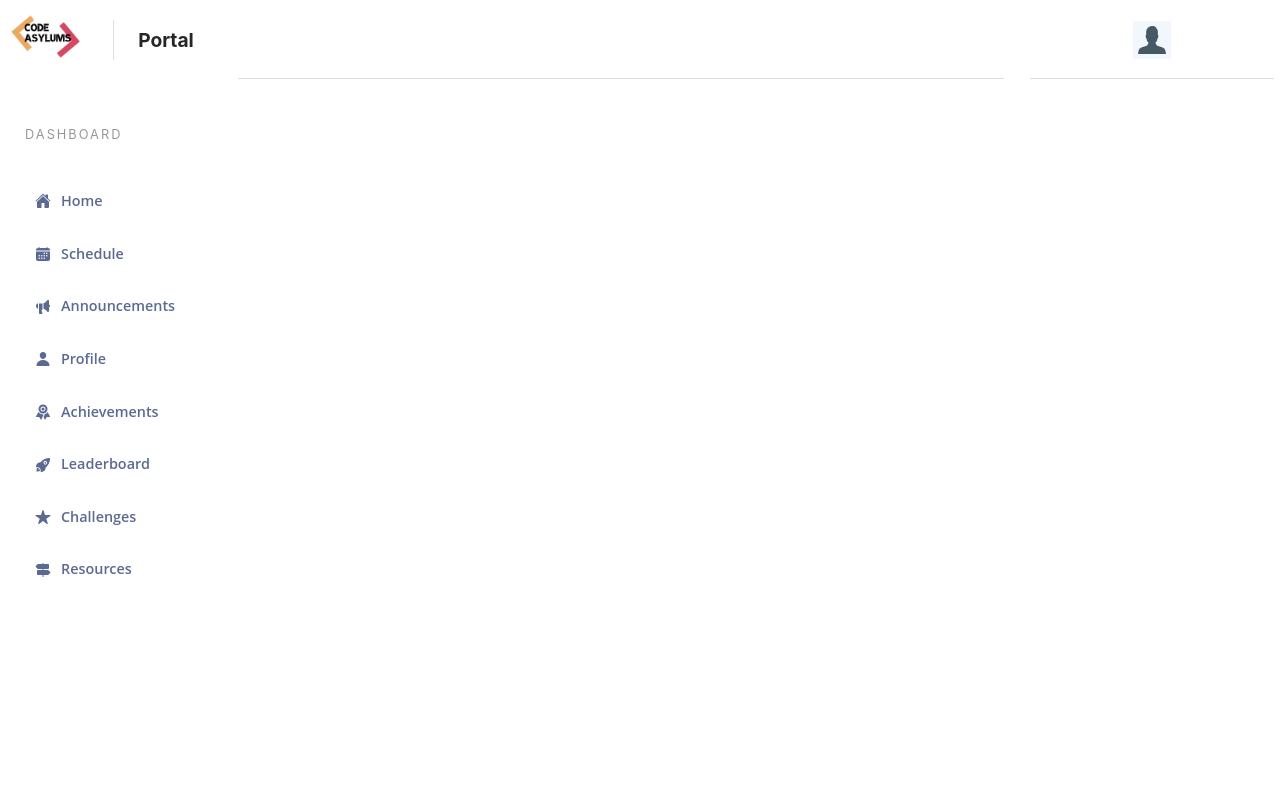
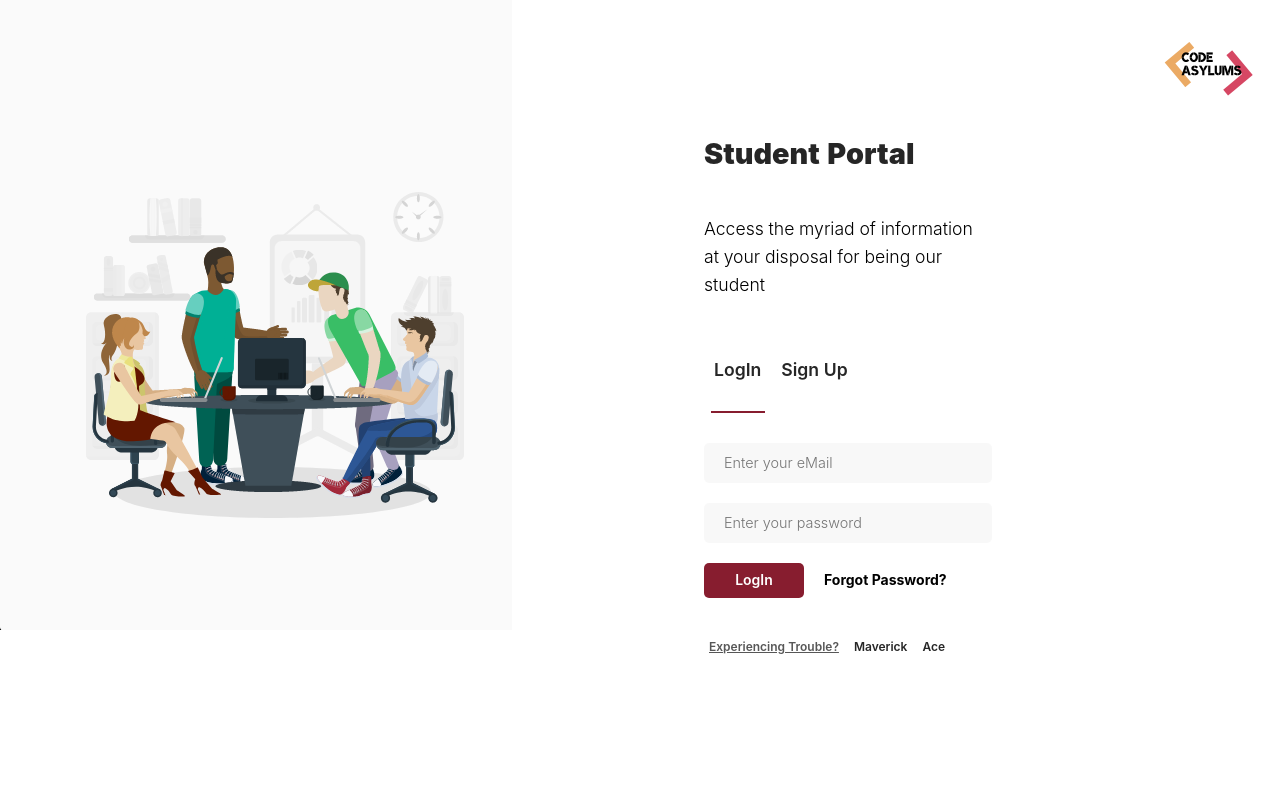
Before and after one commit to Eddges/react-dashboard, a React (Create React App) app: page / in a window 1280 px wide. Shown: the top 800 px of the page. Built offline with nearby package versions, Linux system fonts and the light colour scheme.

Commit message:
Input form working with dummy data

```diff
--- a/src/components/dash/dash.js
+++ b/src/components/dash/dash.js
@@ -8,6 +8,7 @@ import Home from '../home/home';
 import { Profile } from '../profile/profile.component';
 import { Course } from '../course/course.component';
 import {Resource} from '../Resources/resource.component';
+import UserProfile from '../userProfile/userProfile';
 
 class Dash extends React.Component {
     render() {
@@ -33,6 +34,9 @@ class Dash extends React.Component {
         else if(this.props.current==='resources'){
             curr=<Resource />
         }
+        else if(this.props.current==='achievements'){
+            curr=<Profile />
+        }
         return(
             <div className={classes.Dash}>
                 {curr}
--- a/src/components/dashboard/dashboard.js
+++ b/src/components/dashboard/dashboard.js
@@ -13,7 +13,7 @@ class Dashboard extends React.Component{
     render() {
         return(
             <div className={classes.Dashboard}>
-                <Route  path="/login" exact component={Auth} />
+                <Route  path="/" exact component={Auth} />
 
                 <Layout>
 
--- a/src/components/loginForm/loginForm.js
+++ b/src/components/loginForm/loginForm.js
@@ -1,13 +1,29 @@
-import React from 'react'
+import React, {useState} from 'react'
 import classes from './loginForm.module.css'
+import {withRouter} from 'react-router-dom'
 
 const LoginForm = (props) => {
+    const [inputData, setInputData] = useState({
+        email: '',
+        password: ''
+    })
+
+    const handleLogin = () => {
+        if (inputData.email==='admin@codeasylums.com' && inputData.password==='admin')
+        {
+            props.history.push('/home')
+        }
+        else {
+            alert('Wrong emailId or password. Please try again')
+        }
+    }
+
     return (
         <div className={classes.loginForm}>
-            <input type="text" placeholder="Enter your eMail" />
-            <input type="password" placeholder="Enter your password" />
+            <input type="text" onChange={(e) => setInputData({...inputData, email: e.target.value})} placeholder="Enter your eMail" />
+            <input type="password" onChange={(e) => setInputData({...inputData, password: e.target.value})} placeholder="Enter your password" />
             <div className={classes.buttonDiv}>
-                <button className={classes.LoginButton} type="button">LogIn</button>
+                <button className={classes.LoginButton} type="button" onClick={handleLogin}>LogIn</button>
                 <button className={classes.ForgotPassword} type="button">Forgot Password?</button>
             </div>
         </div>
@@ -15,4 +31,4 @@ const LoginForm = (props) => {
     )
 }
 
-export default LoginForm
+export default withRouter(LoginForm)
```
